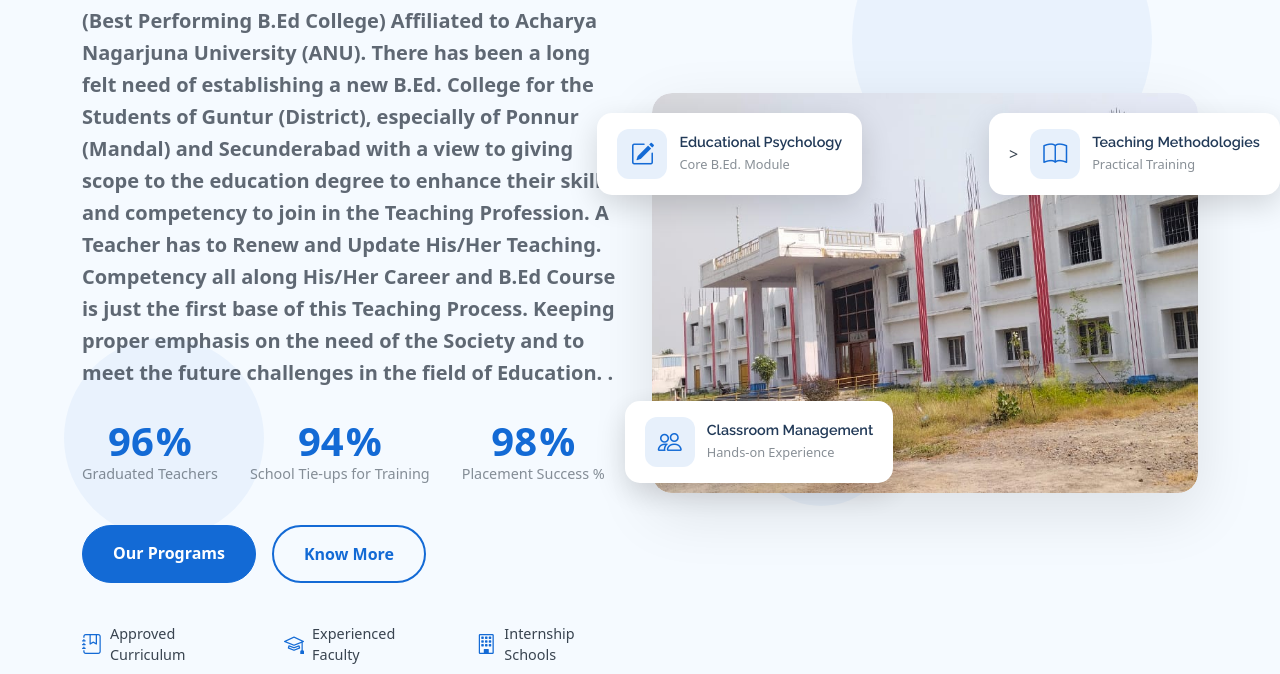
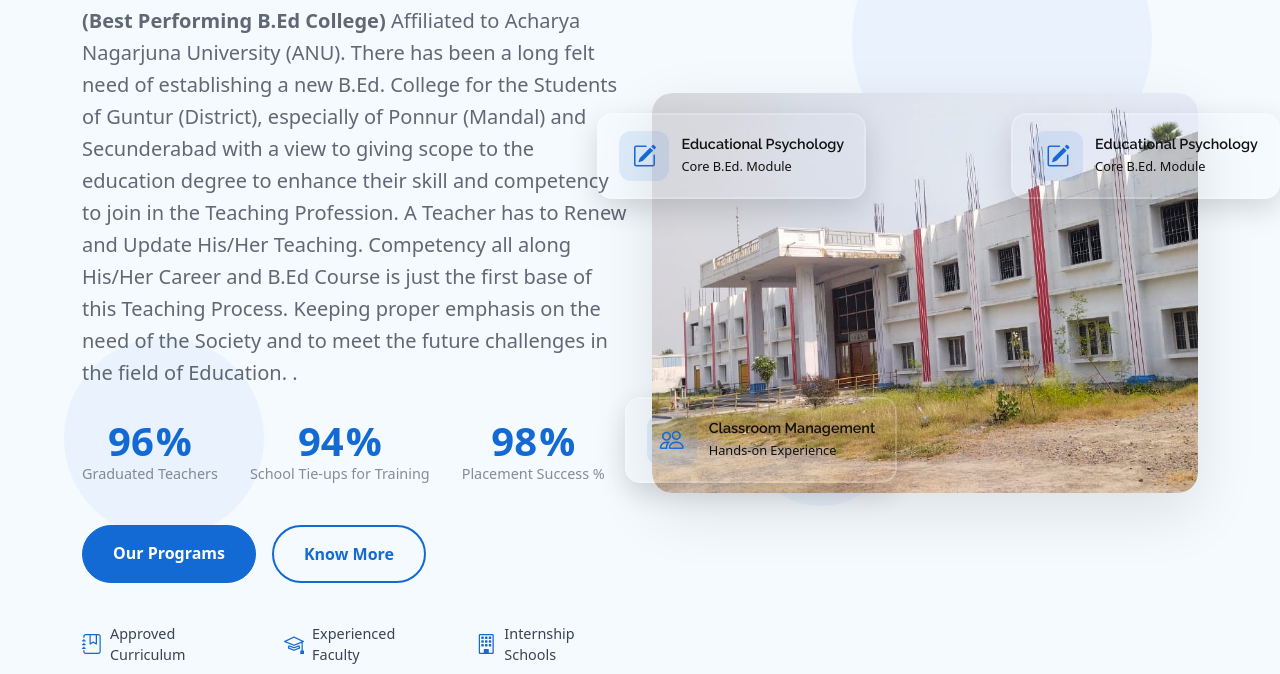
Before and after one commit to Jayaprakash99747/websites, a plain HTML site: page Sri Srinivasa college of education/index.html in a window 1280 px wide. Shown: the part 946-1620 px from the top of the page. Drawn offline with nearby package versions, Linux system fonts and the light colour scheme; files whose address does not match are found by name.

Commit message:
mysidepush

```diff
--- a/Sri Srinivasa college of education/assets/css/new.css
+++ b/Sri Srinivasa college of education/assets/css/new.css
@@ -56,3 +56,40 @@ header.header .container-xl {
 .carousel-indicators {
   display: none;
 }
+
+.course-card {
+  position: relative;
+  background: transparent !important; /* fully transparent background */
+  border: 2px solid rgba(255, 255, 255, 0.2);
+  border-radius: 12px;
+  padding: 15px 20px;
+  display: flex;
+  align-items: center;
+  gap: 12px;
+  transition: transform 0.3s ease, box-shadow 0.3s ease, border-color 0.3s ease;
+}
+
+.course-card:hover {
+  transform: translateY(-5px);
+  border-color: rgba(255, 255, 255, 0.5);
+  box-shadow: 0 6px 18px rgba(255, 255, 255, 0.1);
+}
+
+.course-card .card-icon {
+  font-size: 28px;
+  color: #fc6800;
+}
+
+/* explicitly color your text */
+.course-card .card-content h6 {
+  font-size: 16px;
+  font-weight: 600;
+  margin-bottom: 4px;
+  color: #111110 !important; /* gold/yellow text */
+}
+
+.course-card .card-content span {
+  font-size: 14px;
+  color: #111110 !important; /* cyan text */
+  opacity: 1;
+}
--- a/Sri Srinivasa college of education/index.html
+++ b/Sri Srinivasa college of education/index.html
@@ -222,14 +222,14 @@
             <div class="col-lg-6" data-aos="fade-up" data-aos-delay="100">
               <div class="hero-text">
                 <h2 style="color: #007bff;">SRI SRINIVASA COLLEGE OF EDUCATION</h2>
-                <p><b>(Best Performing B.Ed College) Affiliated to Acharya Nagarjuna University (ANU).
+                <p><b>(Best Performing B.Ed College) </b> Affiliated to Acharya Nagarjuna University (ANU).
                     There has been a long felt need of establishing a new B.Ed. College for the Students of Guntur
                     (District), especially of Ponnur (Mandal) and Secunderabad with a view to giving scope to the
                     education degree to enhance their skill and competency to join in the Teaching Profession.
                     A Teacher has to Renew and Update His/Her Teaching. Competency all along His/Her Career and B.Ed
                     Course is just the first base of this Teaching Process. Keeping proper emphasis on the need of the
                     Society and to meet the future challenges in the field of Education.
-                    .</b></p>
+                    .</p>
 
                 <div class="hero-stats">
                   <div class="stat-item">
@@ -289,16 +289,16 @@
                     </div>
                   </div>
 
-                  <div class="course-card" data-aos="fade-up" data-aos-delay="400" style="position:absolute; top:20px;">
-                    >
-                    <div class="card-icon">
-                      <i class="bi bi-book"></i>
-                    </div>
-                    <div class="card-content">
-                      <h6>Teaching Methodologies</h6>
-                      <span>Practical Training</span>
-                    </div>
-                  </div>
+<div class="course-card" data-aos="fade-up" data-aos-delay="300" style="position:absolute; top:20px;">
+  <div class="card-icon">
+    <i class="bi bi-pencil-square"></i>
+  </div>
+  <div class="card-content">
+    <h6>Educational Psychology</h6>
+    <span>Core B.Ed. Module</span>
+  </div>
+</div>
+
 
                   <div class="course-card" data-aos="fade-up" data-aos-delay="500"
                     style="position:absolute; bottom:10px;">
@@ -842,8 +842,8 @@
 
             <div class="col-lg-6" data-aos="fade-left" data-aos-delay="300">
               <div class="cta-image position-relative">
-                <img src="assets/photos/17.jpg" alt="B.Ed College" class="img-fluid rounded shadow"style="height:400px; width:auto; object-fit:cover;">
-                <div class="floating-element student-card" data-aos="zoom-in" data-aos-delay="600">
+                <img src="assets/photos/2.png" alt="B.Ed College" class="img-fluid rounded shadow"style="height:400px; width:auto; object-fit:cover;">
+                <!-- <div class="floating-element student-card" data-aos="zoom-in" data-aos-delay="600">
                   <div class="card-content d-flex align-items-center">
                     <i class="bi bi-person-check-fill fs-3 me-2"></i>
                     <div class="text">
@@ -851,8 +851,10 @@
                       <span class="label">New Students This Month</span>
                     </div>
                   </div>
-                </div>
-                <div class="floating-element course-card" data-aos="zoom-in" data-aos-delay="700">
+                </div> -->
+
+
+                <!-- <div class="floating-element course-card" data-aos="zoom-in" data-aos-delay="700">
                   <div class="card-content d-flex align-items-center">
                     <i class="bi bi-book-half fs-3 me-2"></i>
                     <div class="text">
@@ -860,7 +862,7 @@
                       <span class="label">Specializations</span>
                     </div>
                   </div>
-                </div>
+                </div> -->
               </div>
             </div>
 
```
Also changed, not shown: Sri Srinivasa college of education/about.html (+2 -2 lines), Sri Srinivasa college of education/contact.html (+11 -2 lines).
